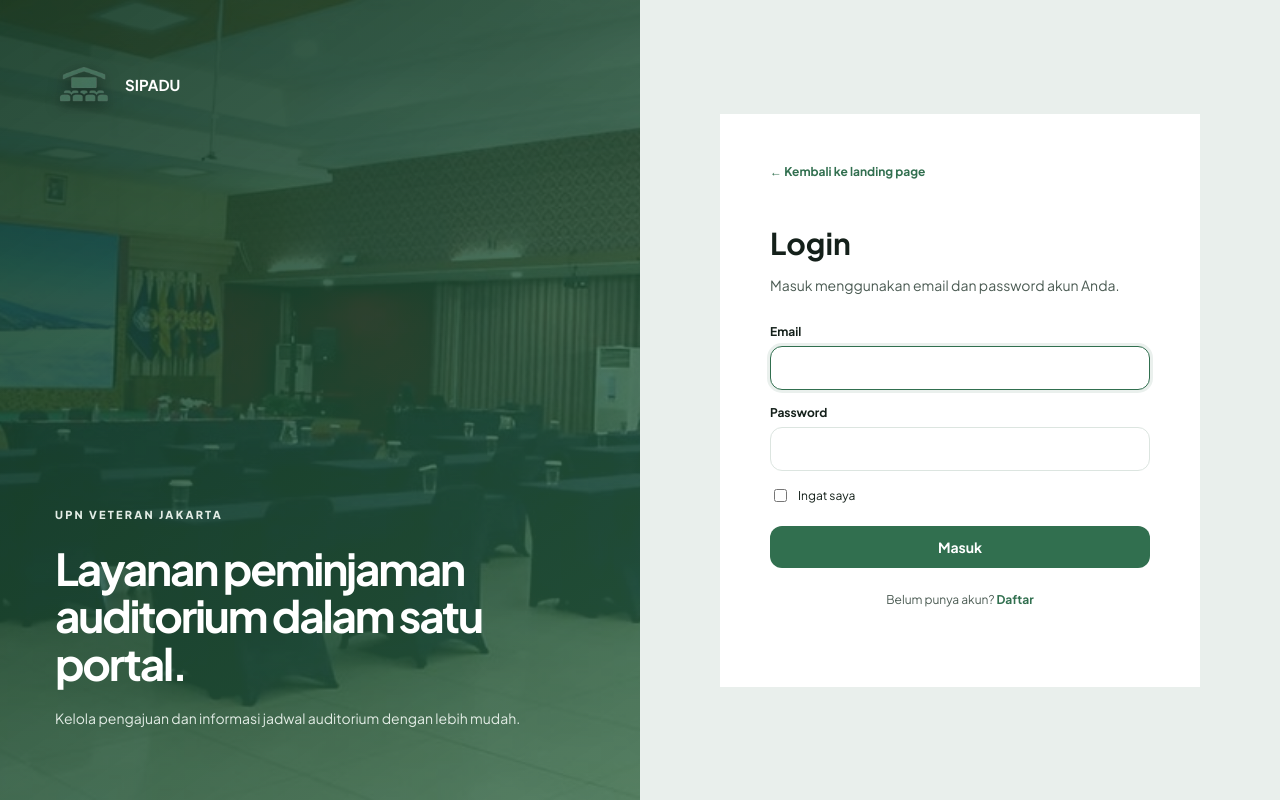
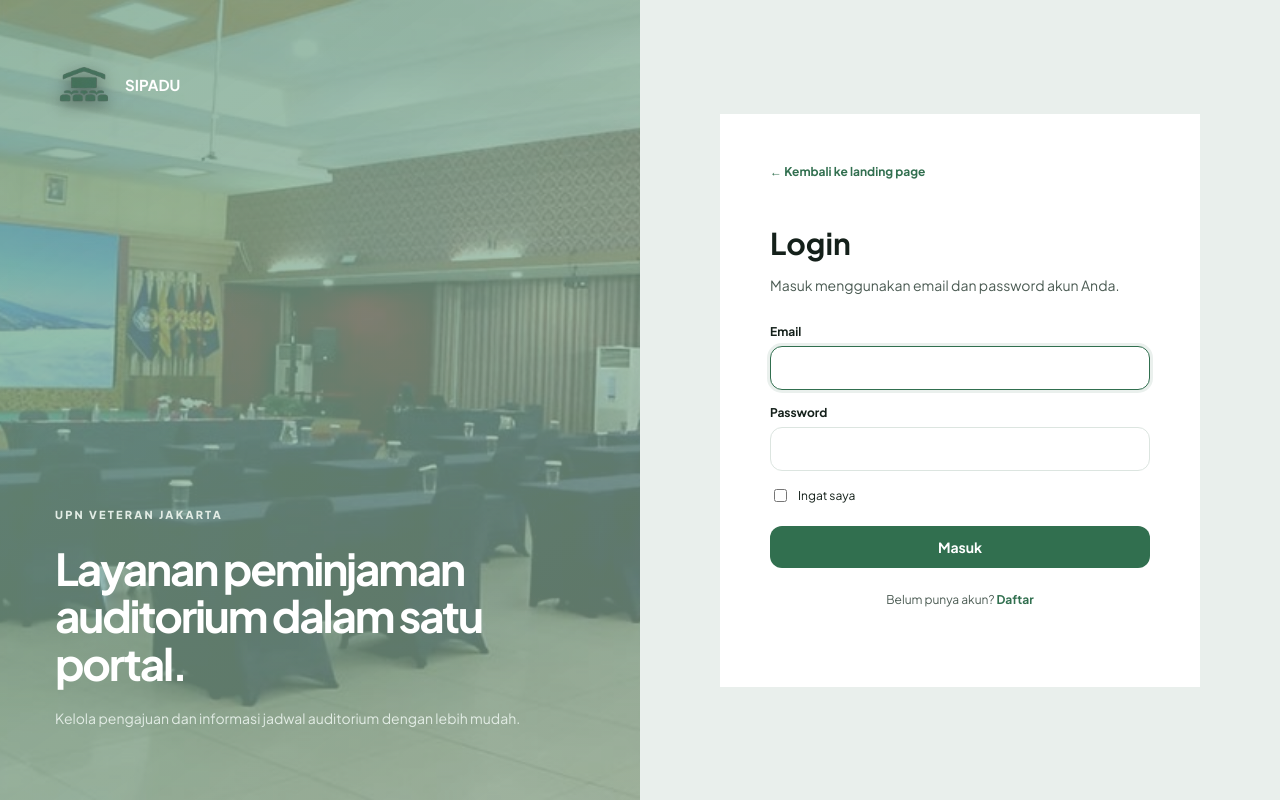
Before and after one commit to sekarpn/SIPADU, a Laravel app: page /login in a window 1280 px wide. Run offline with Laravel 12, Linux system fonts and the light colour scheme.

Commit message:
benerin warna slideshow login

```diff
--- a/public/css/sipadu-theme.css
+++ b/public/css/sipadu-theme.css
@@ -271,11 +271,7 @@ label {
 }
 
 .auth-art::after {
-    background: linear-gradient(
-        145deg,
-        rgba(18, 56, 36, 0.92),
-        rgba(49, 111, 79, 0.72)
-    ) !important;
+    background: linear-gradient(145deg, #78a58dcc, #91b49fa6) !important;
 }
 
 .auth-form {
```
